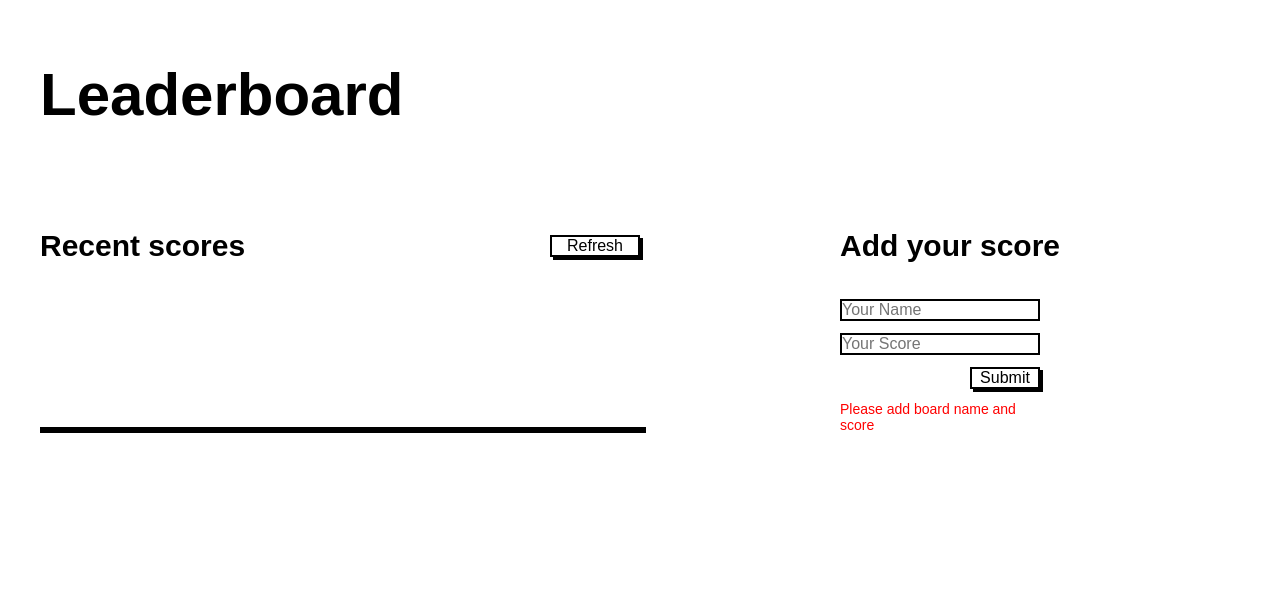
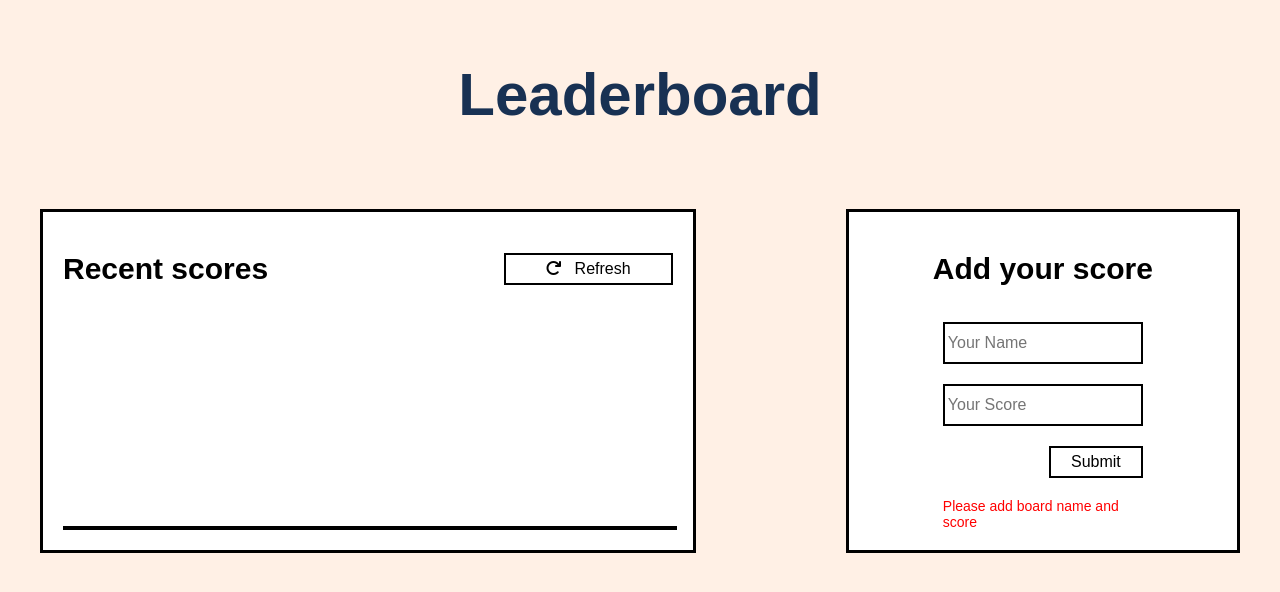
Before and after one commit to CakeInTech/Leaderboard, a website built with webpack: page src/template.html in a window 1280 px wide. Built offline with nearby package versions, Linux system fonts and the light colour scheme; no server answers; a web font is replaced by a local one.

Commit message:
Add stylings to the leaderboard site

```diff
--- a/src/Modules/board.js
+++ b/src/Modules/board.js
@@ -7,7 +7,7 @@ const getData = (data) => {
       li.className = 'list-group-item';
       const span = document.createElement('div');
       span.className = 'spanner';
-      span.textContent = `${element.user} Have scored a whopping ${element.score}`;
+      span.textContent = `${element.user}:  ${element.score}`;
       container.appendChild(li);
       li.appendChild(span);
       if (index % 2 !== 0) {
--- a/src/style.css
+++ b/src/style.css
@@ -6,20 +6,34 @@
   vertical-align: baseline;
 }
 
+body {
+  background: #fff0e5;
+}
+
 .main {
   display: flex;
   flex-direction: row;
   gap: 150px;
+  justify-content: center;
   padding: 20px 40px;
-  justify-content: space-between;
   margin: 0 auto;
 }
 
 .scores {
+  background-color: white;
   display: flex;
+  border: 3px solid;
   flex-direction: column;
   justify-content: space-between;
-  width: 50%;
+  width: 700px;
+  padding: 20px;
+}
+
+.scores:hover {
+  box-shadow: -5px 5px;
+  transition-duration: 200ms, 200ms;
+  transition-timing-function: ease, ease;
+  transition-delay: 0s, 0s;
 }
 
 h2 {
@@ -34,9 +48,20 @@ form input {
 }
 
 .bdAdd {
+  background-color: white;
   display: flex;
   width: 400px;
   flex-direction: column;
+  border: 3px solid;
+  align-items: center;
+  padding: 20px;
+}
+
+.bdAdd:hover {
+  box-shadow: -5px 5px;
+  transition-duration: 200ms, 200ms;
+  transition-timing-function: ease, ease;
+  transition-delay: 100ms, 100ms;
 }
 
 .bdAdd h2 {
@@ -44,17 +69,22 @@ form input {
 }
 
 .bghead {
+  font-family: 'Apercu', sans-serif;
   display: flex;
   justify-content: space-between;
   padding-bottom: 20px;
+  align-items: center;
 }
 
-.bghead input {
-  align-self: center;
+.bghead i {
+  padding-right: 13px;
+}
+
+.bghead button {
+  text-align: center;
   background: none;
   border: 2px solid black;
-  box-shadow: 3px 3px;
-  width: 90px;
+  padding: 5px 40px;
 }
 
 .bdAdd input {
@@ -64,21 +94,29 @@ form input {
   align-items: center;
 }
 
-.bghead input:active {
-  box-shadow: 0.5px 0.5px;
+.bghead button:hover {
+  box-shadow: -3px 3px;
+  transition: 300ms;
+}
+
+.bghead button:active {
+  box-shadow: -0.5px 0.5px;
+  transition: 300ms;
 }
 
 h1 {
-  font-family: sans-serif;
+  color: #183153;
+  font-family: 'Apercu', sans-serif;
+  text-align: center;
   font-size: 60px;
   margin: 60px 40px;
 }
 
 #list {
   font-family: sans-serif;
-  border: 3px solid black;
   width: 100%;
   padding: 0;
+  border: 2px solid black;
 }
 
 .bdList ol li {
@@ -99,15 +137,23 @@ form {
   display: flex;
   width: 200px;
   flex-direction: column;
-  gap: 12px;
+  gap: 20px;
+}
+
+form input[type="text"] {
+  padding: 10px 3px;
 }
 
 form input[type="button"] {
   background: none;
   border: 2px solid black;
-  box-shadow: 3px 3px;
   align-self: flex-end;
-  width: 70px;
+  padding: 5px 20px;
+}
+
+form input[type="button"]:hover {
+  box-shadow: -3px 3px;
+  transition: 300ms;
 }
 
 form input[type="button"]:active {
@@ -124,3 +170,19 @@ form input[type="button"]:active {
   font-family: sans-serif;
   font-size: 20px;
 }
+
+@media (max-width: 1008px) {
+  .main {
+    flex-direction: column;
+    align-items: center;
+    gap: 50px;
+  }
+
+  .scores {
+    width: 100%;
+  }
+
+  .bdAdd {
+    width: 100%;
+  }
+}
--- a/src/template.html
+++ b/src/template.html
@@ -4,6 +4,8 @@
     <meta charset="UTF-8">
     <meta http-equiv="X-UA-Compatible" content="IE=edge">
     <meta name="viewport" content="width=device-width, initial-scale=1.0">
+    <link href="http://fonts.cdnfonts.com/css/apercu" rel="stylesheet">
+    <link rel="stylesheet" href="https://cdnjs.cloudflare.com/ajax/libs/font-awesome/6.1.2/css/all.min.css">
     <title>Leaderboard</title>
 </head>
 <body>
@@ -15,7 +17,7 @@
     <section class="scores">
         <div class="bghead">
             <h2>Recent scores</h2>
-            <input type="button" value="Refresh" id="btn-refresh">
+            <button type="button"  id="btn-refresh"><i class="fa-solid fa-arrow-rotate-right"></i>Refresh </button>
         </div>
 
         <div class="bdList">
```
Also changed, not shown: dist/index.html, 1 other file.
